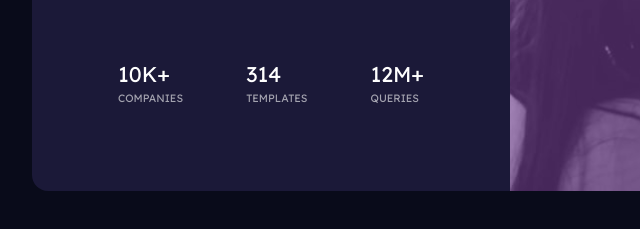
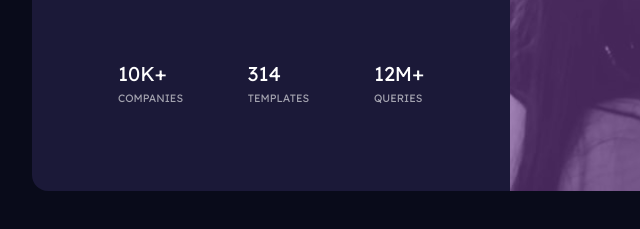
Before and after one commit to DEVLevid/Stats-preview-Card, a plain HTML site: page index.html in a window 1280 px wide. Shown: the part 431-660 px from the top of the page, 130-770 px from the left. Drawn offline with Linux system fonts and the light colour scheme.

Commit message:
commit Status-preview-card-component

```diff
--- a/style.css
+++ b/style.css
@@ -97,7 +97,7 @@ p{
 }
 
 .number{
-    font-size: 16pt;
+    font-size: 15pt;
     color: var(--white);
     margin-bottom: 0.3rem;
 }
```
